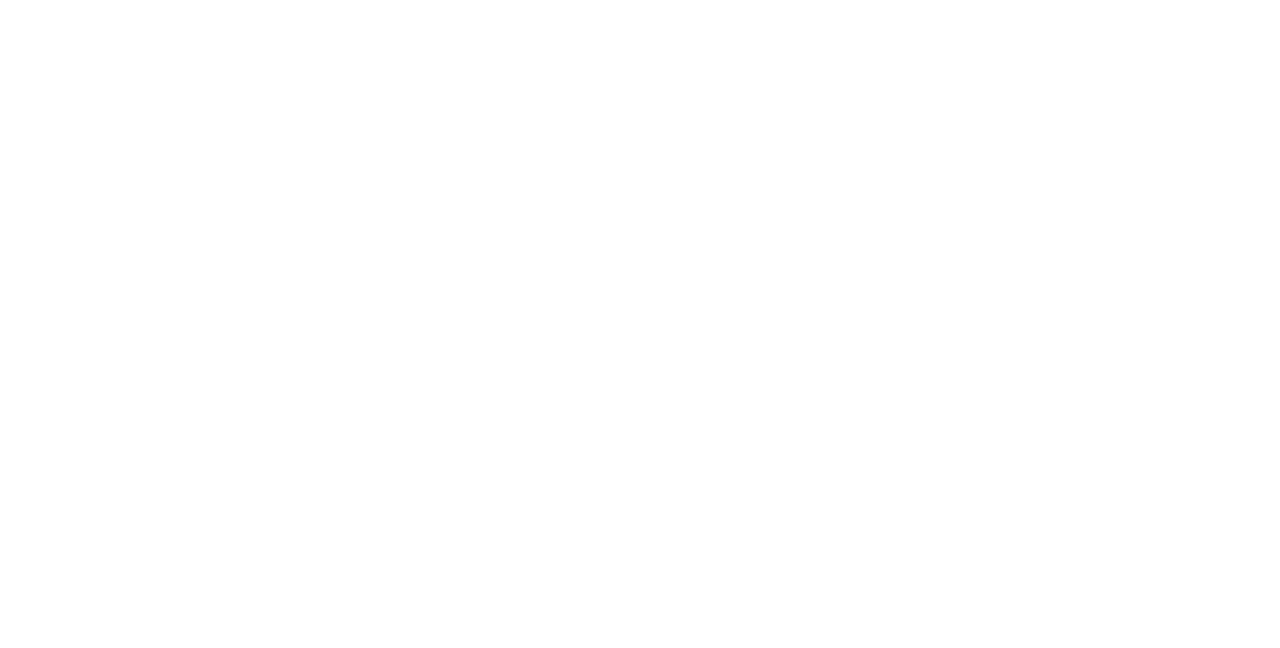
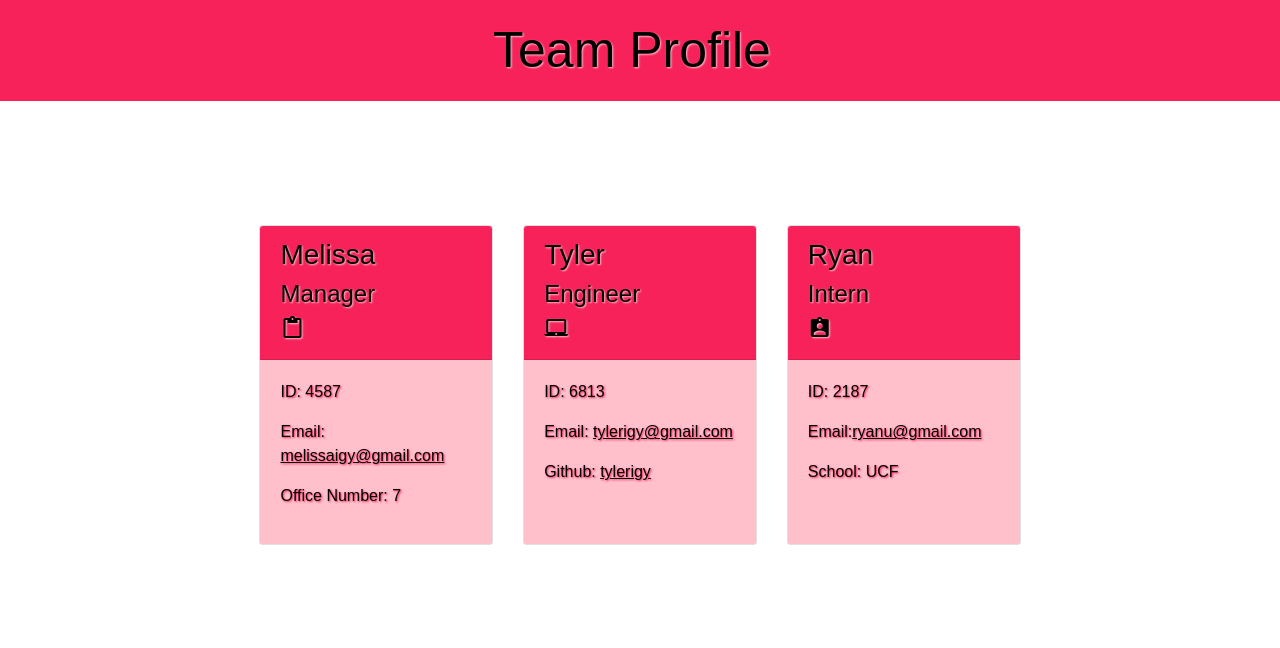
Before and after one commit to melissaigy/Team-Profile-Generator, a website: page dist/index.html in a window 1280 px wide. Drawn offline with nearby package versions, Linux system fonts and the light colour scheme.

Commit message:
added screenshot and video to readme:

```diff
--- a/dist/index.html
+++ b/dist/index.html
@@ -0,0 +1,75 @@
+
+  <!DOCTYPE html>
+  <html lang="en">
+  <head>
+      <meta charset="UTF-8">
+      <meta name="viewport" content="width=device-width, initial-scale=1.0">
+      <title>Team Profile</title>
+      <link rel="stylesheet" href="https://cdnjs.cloudflare.com/ajax/libs/font-awesome/5.11.2/css/all.min.css">
+      <link href="https://fonts.googleapis.com/css?family=Public+Sans:300i,300,500&display=swap" rel="stylesheet">
+      <link rel="stylesheet" href="https://stackpath.bootstrapcdn.com/bootstrap/4.5.0/css/bootstrap.min.css" integrity="sha384-9aIt2nRpC12Uk9gS9baDl411NQApFmC26EwAOH8WgZl5MYYxFfc+NcPb1dKGj7Sk" crossorigin="anonymous">
+      <link href="https://fonts.googleapis.com/icon?family=Material+Icons" rel="stylesheet">
+      <link rel="stylesheet" href="style.css">
+  </head>
+  <body>
+      <header>
+          <nav class="navbar" id="navbar">
+              <span class="navbar-brand mb-0 h1 w-100 text-center" id="navbar-text">Team Profile</span>
+          </nav>
+      </header>
+      <main>
+          <div class="container">
+              <div class="row justify-content-center" id="team-cards">
+                  <!--Team Cards-->
+
+    <div class="col-4 mt-4">
+        <div class="card h-100">
+            <div class="card-header">
+                <h3>Melissa</h3>
+                <h4>Manager</h4><i class="material-icons">content_paste</i>
+            </div>
+            <div class="card-body">
+                <p class="id">ID: 4587</p>
+                <p class="email">Email: <a href="mailto:melissaigy@gmail.com">melissaigy@gmail.com</a></p>
+                <p class="office">Office Number: 7</p>
+            </div>
+        </div>
+    </div>
+
+    <div class="col-4 mt-4">
+        <div class="card h-100">
+            <div class="card-header">
+                <h3>Tyler</h3>
+                <h4>Engineer</h4><i class="material-icons">laptop_mac</i>
+            </div>
+            <div class="card-body">
+                <p class="id">ID: 6813</p>
+                <p class="email">Email: <a href="mailto:tylerigy@gmail.com">tylerigy@gmail.com</a></p>
+                <p class="github">Github: <a href="https://github.com/tylerigy">tylerigy</a></p>
+            </div>
+        </div>
+    </div>
+
+    <div class="col-4 mt-4">
+        <div class="card h-100">
+            <div class="card-header">
+                <h3>Ryan</h3>
+                <h4>Intern</h4><i class="material-icons">assignment_ind</i>
+            </div>
+            <div class="card-body">
+                <p class="id">ID: 2187</p>
+                <p class="email">Email:<a href="mailto:ryanu@gmail.com">ryanu@gmail.com</a></p>
+                <p class="school">School: UCF</p>
+            </div>
+    </div>
+</div>
+
+              </div>
+          </div>
+      </main>
+
+  </body>
+  <script src="https://code.jquery.com/jquery-3.5.1.slim.min.js" integrity="sha384-DfXdz2htPH0lsSSs5nCTpuj/zy4C+OGpamoFVy38MVBnE+IbbVYUew+OrCXaRkfj" crossorigin="anonymous"></script>
+  <script src="https://cdn.jsdelivr.net/npm/popper.js@1.16.0/dist/umd/popper.min.js" integrity="sha384-Q6E9RHvbIyZFJoft+2mJbHaEWldlvI9IOYy5n3zV9zzTtmI3UksdQRVvoxMfooAo" crossorigin="anonymous"></script>
+  <script src="https://stackpath.bootstrapcdn.com/bootstrap/4.5.0/js/bootstrap.min.js" integrity="sha384-OgVRvuATP1z7JjHLkuOU7Xw704+h835Lr+6QL9UvYjZE3Ipu6Tp75j7Bh/kR0JKI" crossorigin="anonymous"></script>
+  </html>
--- a/package.json
+++ b/package.json
@@ -5,7 +5,8 @@
   "main": "script.js",
   "scripts": {
     "test": "echo \"Error: no test specified\" && exit 1",
-    "start": "node script.js"
+    "start": "node script.js",
+    "test" : "jest"
   },
   "repository": {
     "type": "git",
@@ -19,5 +20,8 @@
   "homepage": "https://github.com/melissaigy/Team-Profile-Generator#readme",
   "dependencies": {
     "inquirer": "^8.2.4"
+  },
+  "devDependencies": {
+    "jest": "^29.3.1"
   }
 }
```
Also changed, not shown: README.md, imgs/ranscreetshot.png (added), 1 other file.
